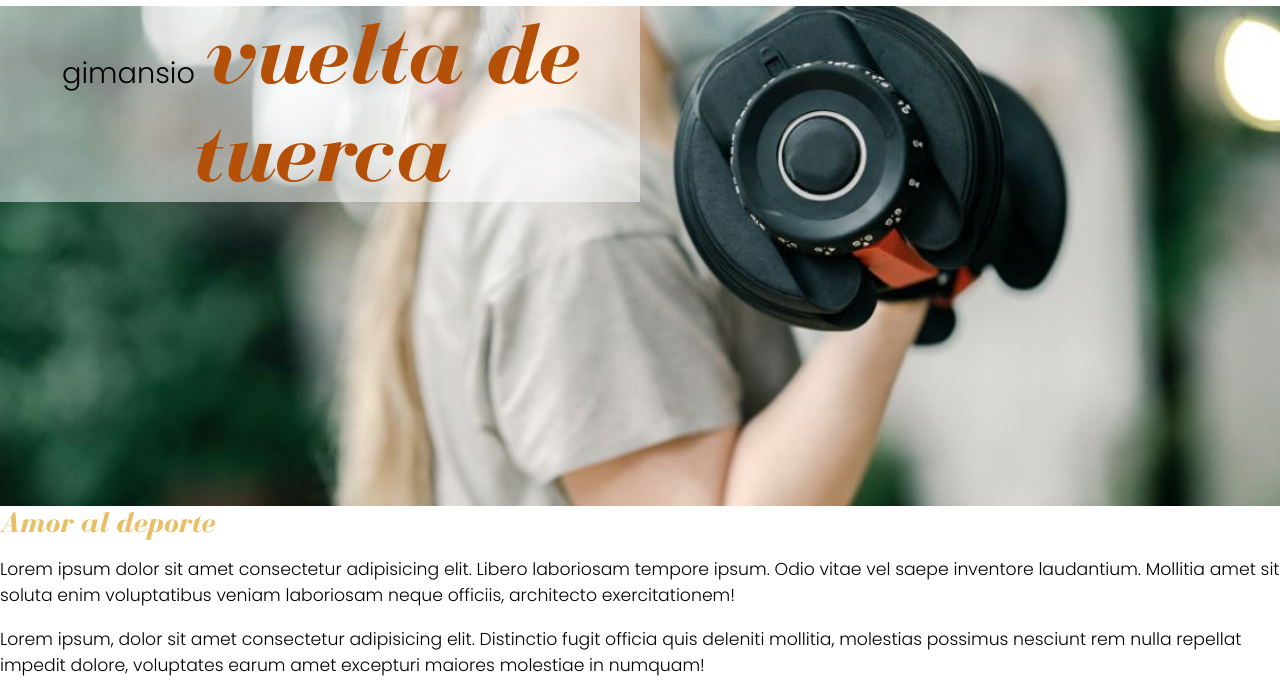
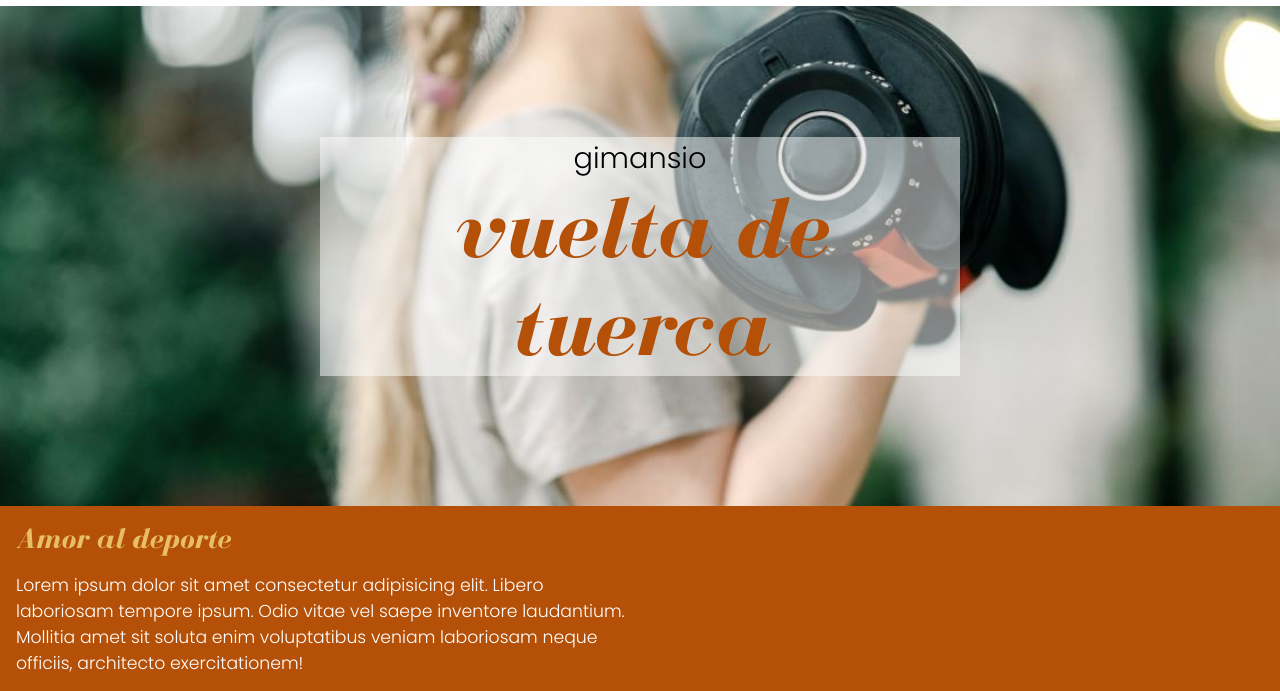
Before and after one commit to Lugaorgon/MaquetacionWeb, a plain HTML site: page index.html in a window 1280 px wide. Shown: the part 34-725 px from the top of the page. Drawn offline with Linux system fonts and the light colour scheme.

Commit message:
Etapa 08 OK

```diff
--- a/assets/css/estilos.css
+++ b/assets/css/estilos.css
@@ -1,3 +1,4 @@
+/*-----------------Fonts----------------*/
 @import url("https://fonts.googleapis.com/css2?family=Poppins:wght@300;700&display=swap");
 
 @font-face {
@@ -6,16 +7,18 @@
   font-weight: bold;
   font-family: miFuente;
 }
-
+/*-----------------General----------------*/
 * {
   box-sizing: border-box;
 }
+/*-----------------Body----------------*/
 body {
   margin: 0;
   padding: 0;
   font-family: "Poppins", sans-serif;
   font-size: 90%;
 }
+/*-----------------NavBar----------------*/
 nav {
   width: 100%;
   height: 40px;
@@ -31,6 +34,7 @@ nav img {
   height: auto;
   margin-right: auto;
 }
+/*--------------------Header---------------------*/
 header {
   width: 100%;
   height: 500px;
@@ -56,21 +60,72 @@ header h1 span {
   font-size: 3em;
   color: #b45008;
 }
+#encabezado {
+  width: 100%;
+  height: 500px;
+  background-image: url(../img/banner.JPG);
+  background-repeat: no-repeat;
+  background-size: cover;
+  display: flex;
+  align-items: center;
+  justify-content: center;
+  text-align: center;
+}
+#encabezado div {
+  width: 50%;
+  background-color: rgba(255,255,255,0.5);
+}
+#encabezado h1 {
+  font-family: "Poppins", sans-serif;
+  font-weight: 300;
+  font-size: 2em;
+}
+#encabezado h1 span {
+  display: block;
+  color: #b45008;
+  font-family: miFuente;
+  font-size: 3e,;
+}
+/*-----------------Main----------------*/
 main {
   width: 100%;
 }
+/*-----------------Section----------------*/
+.division {
+  width: 100%;
+  padding: 1rem;
+  display: flex;
+  margin-bottom: 2px;
+}
+.division div {
+  width: 50%;
+}
+.division div img {
+  width: 80%;
+  margin: auto;
+  display: block;
+}
+.nosotros {
+  background-color: #b45008;
+}
+.nosotros h2 {
+  font-family: miFuente;
+  font-size: 2em;
+  color: #e8bf65;
+}
+.nosotros p {
+  font-size: 1.2em;
+  color: white;
+}
+/*-----------------Article----------------*/
 article {
   width: 50%;
   padding: 1em;
 }
+/*-----------------Titles----------------*/
 h1,
 h2 {
   margin: 0;
-}
-h2 {
-  font-family: miFuente;
-  font-size: 2em;
-  color: #e8bf65;
 }
 h3 {
   font-family: miFuente;
@@ -81,10 +136,12 @@ h4 {
   font-size: 1.4em;
   color: #e8bf65;
 }
-p {
-  font-size: 1.2em;
-}
+/*-----------------Footer----------------*/
 footer {
+  display: flex;
+  justify-content: space-evenly;
+  align-items: center;
+  color: white;
   width: 100%;
   height: 200px;
   background-color: #b45008;
--- a/index.html
+++ b/index.html
@@ -11,7 +11,7 @@
 
 <body>
     <nav><img src="./assets/img/logo.png" alt="logo"><a href="#">Inicio</a><a href="#">Contacto</a></nav>
-    <header>
+    <header id="encabezado">
         <div>
             <h1>Gimansio <span>vuelta de tuerca</span></h1>
         </div>
```
